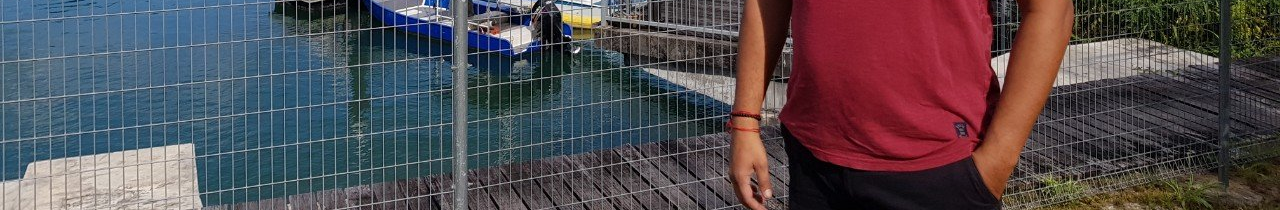
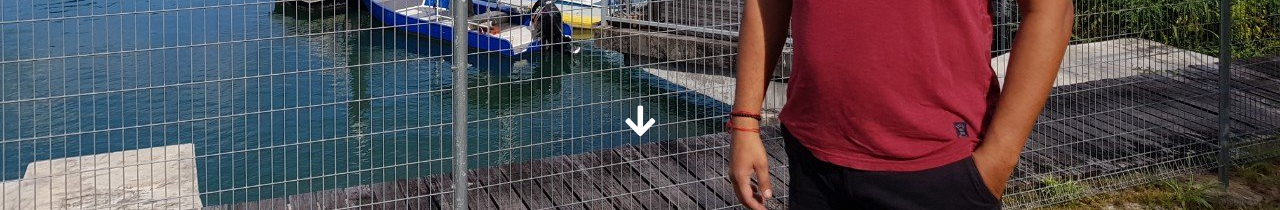
Before and after one commit to theprag0/portfolio-web_react, a React (Create React App) app: page / in a window 1280 px wide. Shown: the part 590-800 px from the top of the page. Built offline with nearby package versions, Linux system fonts and the light colour scheme.

Commit message:
add scroll down arrow in Home

```diff
--- a/src/Home.js
+++ b/src/Home.js
@@ -20,13 +20,13 @@ function Home({firstName, lastName, roles}) {
                     </span>
                 </h3>
             </div>
-            {/* <div className="mouse">
+            <div className="mouse">
                 <a href="#about" className="mouse-icon">
                     <div className="mouse-wheel">
                         <i className="fas fa-arrow-down fa-sm"></i>
                     </div>
                 </a>
-            </div> */}
+            </div>
         </div>
     );
 }
--- a/src/Resume.js
+++ b/src/Resume.js
@@ -3,7 +3,7 @@ import { v4 as uuidv4 } from 'uuid';
 import ResumeExp from './ResumeExp';
 import ResumeAward from './ResumeAward';
 import './styles/Resume.css';
-import pic5 from './assets/images/pic5.jpeg';
+import pic4 from './assets/images/pic4.jpeg';
 import badge1 from './assets/images/Microsoft Planner Badge.png';
 import badge2 from './assets/images/Microsoft Teams Badge.png';
 import badge3 from './assets/images/OneDrive - Digital Badge.png';
@@ -114,7 +114,7 @@ function Resume({exp, awards, keySkills, softSkills, certifications}) {
                         </ul>
                     </div>
                     <div className="col-md-6 key-skills-img order-1 order-md-2">
-                        <img className="img-fluid" src={pic5} alt="Mug Banner Pic"/>
+                        <img className="img-fluid" src={pic4} alt="Mug Banner Pic"/>
                     </div>
                 </div>
             </div>
--- a/src/styles/Home.css
+++ b/src/styles/Home.css
@@ -66,7 +66,7 @@
     position: absolute;
     left: 0;
     right: 0;
-    bottom: 120px;
+    bottom: 70px;
     z-index: 2;
     text-align: center;
 }
@@ -81,17 +81,6 @@
     margin: 0 auto;
     display: block;
 }
-.mouse-icon::after{
-    position: absolute;
-    top: 0;
-    left: 0;
-    right: 0;
-    bottom: 0;
-    content: '';
-    background: #edf0ff;
-    z-index: -1;
-    transform: rotate(45deg);
-}
 
 .mouse-wheel{
     height: 70px;
@@ -100,8 +89,9 @@
     width: 30px;
     background: transparent;
     animation: 1.6s ease infinite wheel-up-down;
-    color: #3e64ff;
-    font-size: 25px;
+    color: #fff;
+    font-size: 40px;
+    font-weight: 900;
     border-radius: 50%;
 }
 
@@ -122,7 +112,7 @@
         opacity: 0;
         transform: translateY(55px) scale3d(0.5, 0.5, 0.5);
       }
-  }
+}
 
 @media (max-width: 992px){
     .Home-intro{
```
